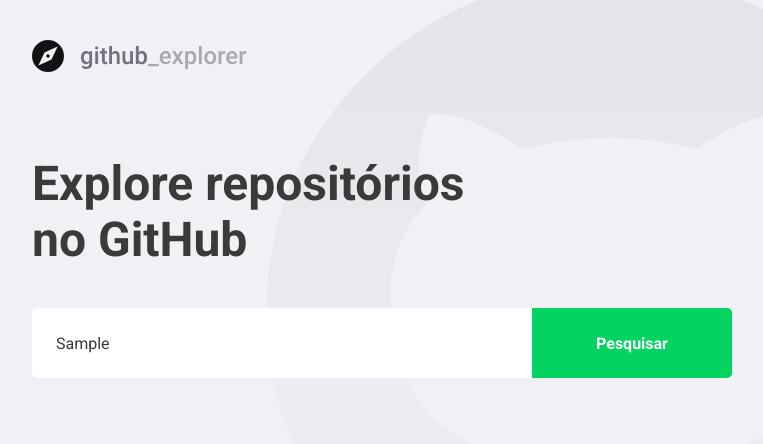
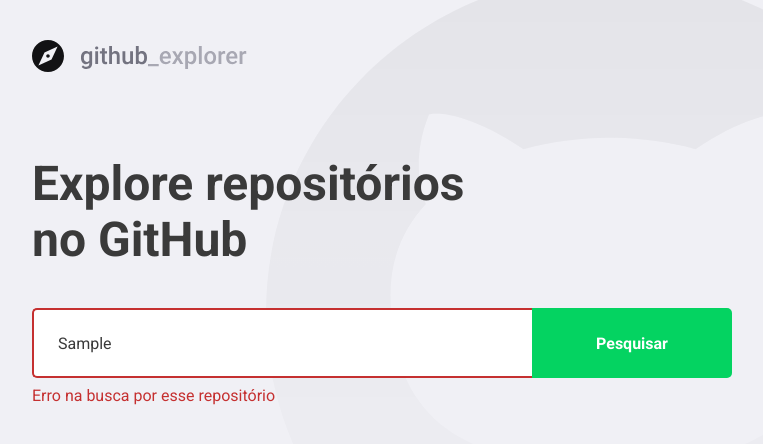
Before and after one commit to joel-fragoso/github-explorer, a React (Create React App) app: page / in a window 1280 px wide. Both pictures are taken after typing "Sample" into the empty fields and a click on the button "Pesquisar". Shown: the top 444 px of the page, without its empty margins (148-911 px from the left). Built offline with nearby package versions, Linux system fonts and the light colour scheme; no server answers.

Commit message:
feature: Added error handling

```diff
--- a/src/pages/Dashboard/index.tsx
+++ b/src/pages/Dashboard/index.tsx
@@ -9,6 +9,7 @@
   Form,
   Input,
   Button,
+  Error,
   Repositories,
   Repository,
   Content,
@@ -29,6 +30,7 @@
 }
 
 const Dashboard: FunctionComponent = () => {
+  const [inputError, setInputError] = useState('');
   const [newRepository, setNewRepository] = useState('');
   const [repositories, setRepositories] = useState<Repository[]>([]);
 
@@ -37,12 +39,22 @@
   ): Promise<void> {
     event.preventDefault();
 
-    const response = await api.get<Repository>(`/repos/${newRepository}`);
+    if (!newRepository) {
+      setInputError('Digite o autor/nome do repositório');
+      return;
+    }
 
-    const repository = response.data;
+    try {
+      const response = await api.get<Repository>(`/repos/${newRepository}`);
 
-    setRepositories([...repositories, repository]);
-    setNewRepository('');
+      const repository = response.data;
+
+      setRepositories([...repositories, repository]);
+      setNewRepository('');
+      setInputError('');
+    } catch {
+      setInputError('Erro na busca por esse repositório');
+    }
   }
 
   return (
@@ -51,12 +63,14 @@
       <Title>Explore repositórios no GitHub</Title>
       <Form onSubmit={handleAddRepository}>
         <Input
+          hasError={!!inputError}
           value={newRepository}
           onChange={(event) => setNewRepository(event.target.value)}
           placeholder="Digite o nome do repositório"
         />
         <Button type="submit">Pesquisar</Button>
       </Form>
+      {inputError && <Error>{inputError}</Error>}
       <Repositories>
         {repositories.map((repository) => (
           <Repository key={repository.full_name} href="test">
--- a/src/pages/Dashboard/styles.ts
+++ b/src/pages/Dashboard/styles.ts
@@ -1,7 +1,11 @@
-import styled from 'styled-components';
+import styled, { css } from 'styled-components';
 import { shade } from 'polished';
 
 import { FiChevronRight } from 'react-icons/fi';
+
+interface InputProps {
+  hasError: boolean;
+}
 
 export const Brand = styled.img``;
 
@@ -22,15 +26,22 @@
   display: flex;
 `;
 
-export const Input = styled.input`
+export const Input = styled.input<InputProps>`
   flex: 1;
 
   height: 70px;
 
   padding: 0 24px;
 
-  border: 0;
+  border: 2px solid #fff;
   border-radius: 5px 0 0 5px;
+
+  ${(props) =>
+    props.hasError &&
+    css`
+      border: 2px solid #c53030;
+      border-right: 0;
+    `}
 
   color: #3a3a3a;
 
@@ -56,6 +67,13 @@
   &:hover {
     background-color: ${shade(0.2, '#04d361')};
   }
+`;
+
+export const Error = styled.span`
+  display: block;
+  color: #c53030;
+
+  margin-top: 8px;
 `;
 
 export const Repositories = styled.div`
```
